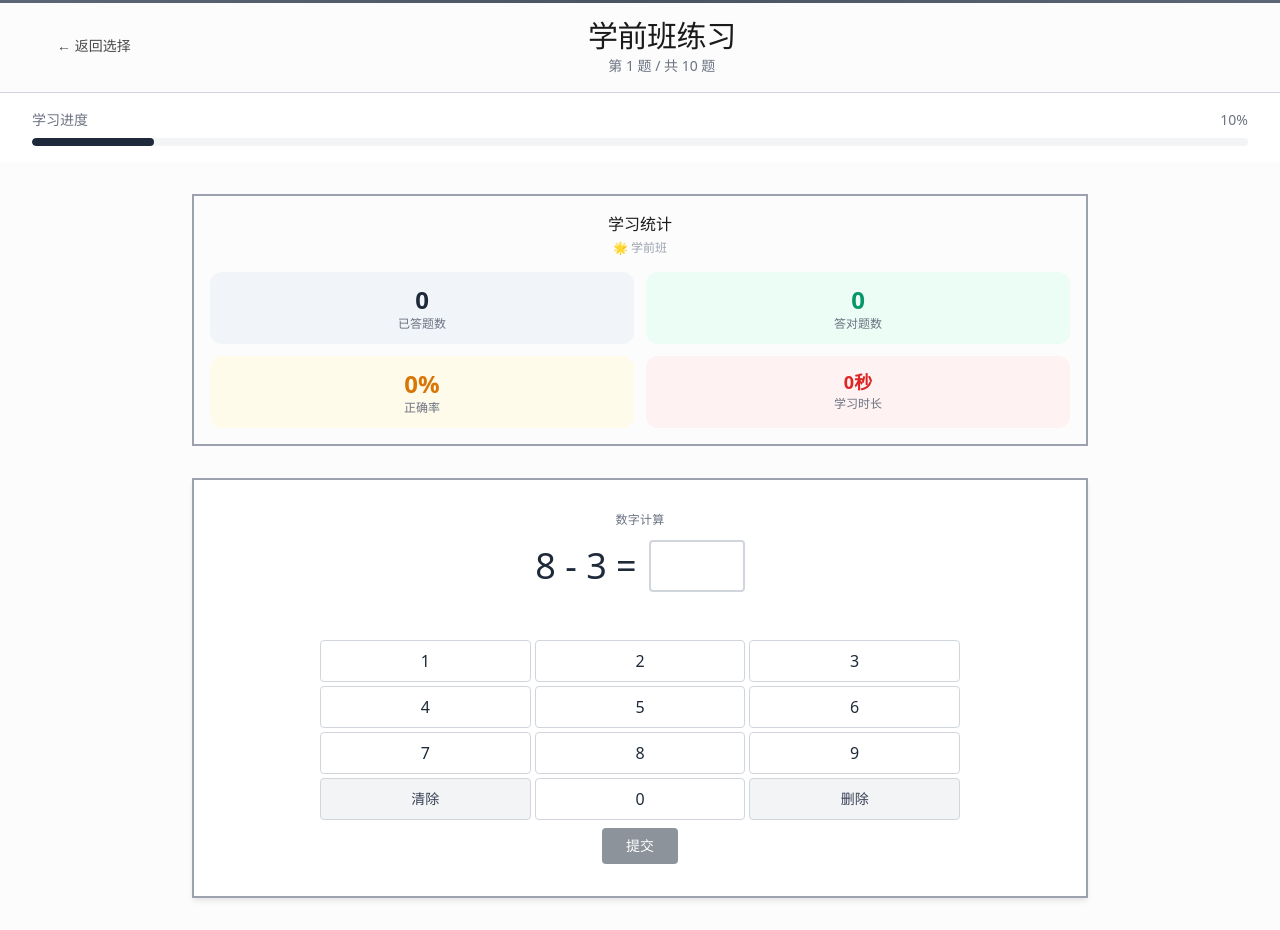
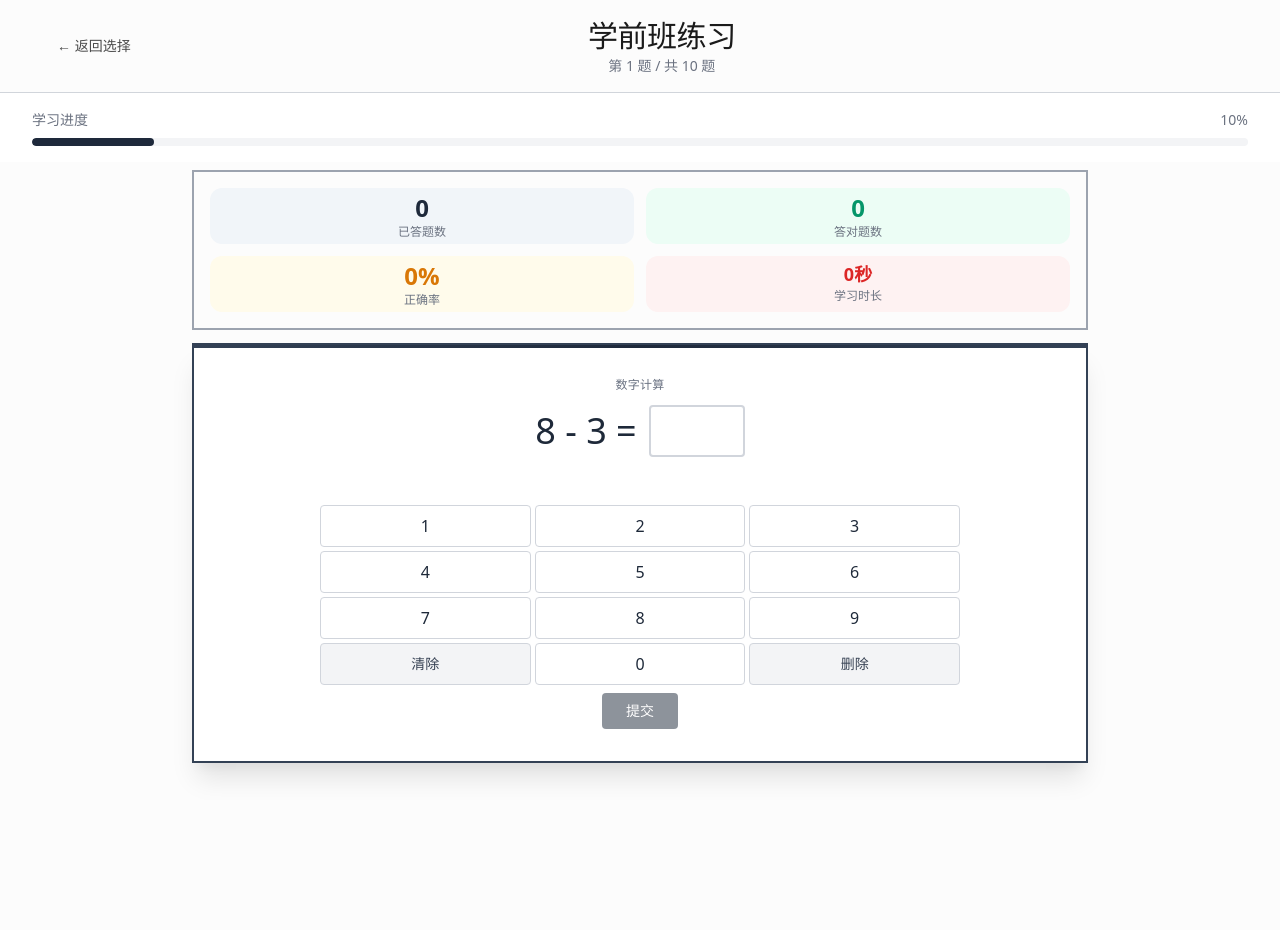
Before and after one commit to korimas/yolas, a Next.js app: page /math/3-5 in a window 1280 px wide. After the commit the page ends 800 px from the top, so only its background shows below. Built offline with nearby package versions, Linux system fonts and the light colour scheme.

Commit message:
优化统计面板和数学练习页面的样式，调整内边距和布局，提升视觉效果和用户体验。

```diff
--- a/app/math/[ageGroup]/page.tsx
+++ b/app/math/[ageGroup]/page.tsx
@@ -282,11 +282,11 @@ export default function MathPracticePage() {
       </div>
 
       {/* 主要内容区域 */}
-      <main className="flex-1 py-8">
+      <main className="flex-1 py-2">
         <div className="container container-xl h-full">
           <div className="max-w-4xl mx-auto w-full">
             {/* 统计信息面板 - 放在算式上面 */}
-            <div className="mb-8">
+            <div className="mb-4">
               <div className="card-outlined p-4">
                 <StatsPanel
                   stats={stats}
--- a/components/StatsPanel.tsx
+++ b/components/StatsPanel.tsx
@@ -48,30 +48,23 @@ const StatsPanel: React.FC<StatsPanelProps> = ({ stats, ageGroup, className = ''
 
   return (
     <div className={className}>
-      {/* 标题 */}
-      <div className="text-center mb-4">
-        <h3 className="text-base font-medium" style={{ color: 'var(--text-primary)' }}>学习统计</h3>
-        <div className="text-xs mt-1" style={{ color: 'var(--text-quaternary)' }}>
-          {ageGroupEmojis[ageGroup]} {ageGroup === AgeGroup.PRESCHOOL ? '学前班' : ageGroup === AgeGroup.ELEMENTARY_LOW ? '小学低年级' : '小学高年级'}
-        </div>
-      </div>
 
       {/* 统计项目 - 紧凑布局 */}
       <div className="grid grid-cols-2 gap-3">
         {/* 答题进度 */}
-        <div className="text-center p-3 rounded-lg" style={{ background: 'var(--primary-subtle)' }}>
+        <div className="text-center p-1 rounded-lg" style={{ background: 'var(--primary-subtle)' }}>
           <div className="text-2xl font-bold" style={{ color: 'var(--primary)' }}>{stats.totalQuestions}</div>
           <div className="text-xs" style={{ color: 'var(--text-tertiary)' }}>已答题数</div>
         </div>
 
         {/* 正确答案 */}
-        <div className="text-center p-3 rounded-lg" style={{ background: 'var(--success-light)' }}>
+        <div className="text-center p-1 rounded-lg" style={{ background: 'var(--success-light)' }}>
           <div className="text-2xl font-bold" style={{ color: 'var(--success)' }}>{stats.correctAnswers}</div>
           <div className="text-xs" style={{ color: 'var(--text-tertiary)' }}>答对题数</div>
         </div>
 
         {/* 正确率 */}
-        <div className="text-center p-3 rounded-lg" style={{ background: 'var(--warning-light)' }}>
+        <div className="text-center p-1 rounded-lg" style={{ background: 'var(--warning-light)' }}>
           <div className="text-2xl font-bold" style={{ color: 'var(--warning)' }}>
             {stats.totalQuestions > 0 ? Math.round(stats.accuracy) : 0}%
           </div>
@@ -79,7 +72,7 @@ const StatsPanel: React.FC<StatsPanelProps> = ({ stats, ageGroup, className = ''
         </div>
 
         {/* 用时 */}
-        <div className="text-center p-3 rounded-lg" style={{ background: 'var(--error-light)' }}>
+        <div className="text-center p-1 rounded-lg" style={{ background: 'var(--error-light)' }}>
           <div className="text-lg font-bold" style={{ color: 'var(--error)' }}>{formatTime(stats.timeSpent)}</div>
           <div className="text-xs" style={{ color: 'var(--text-tertiary)' }}>学习时长</div>
         </div>
```
